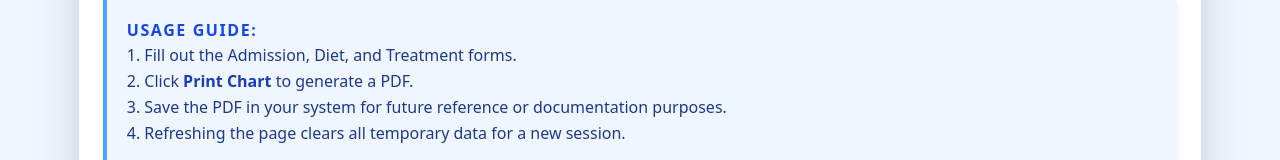
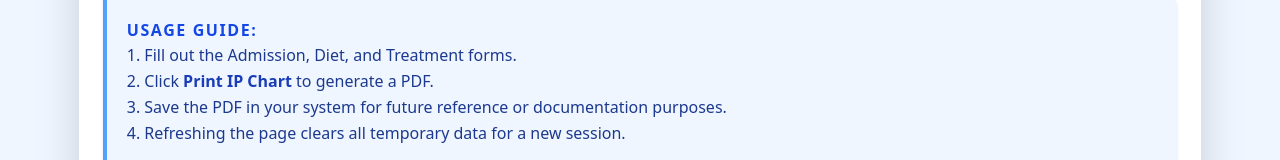
Before and after one commit to SabiqHashil/InPatient-Chart, a React (Vite) app: page / in a window 1280 px wide. Shown: the part 458-618 px from the top of the page. Built offline with nearby package versions, Linux system fonts and the light colour scheme.

Commit message:
Update Note-Usage.jsx

```diff
--- a/src/components/Note-Usage.jsx
+++ b/src/components/Note-Usage.jsx
@@ -12,7 +12,7 @@ const NoteUsage = () => {
             </p>
             <p className="text-xs sm:text-sm md:text-base leading-relaxed">
               1. Fill out the Admission, Diet, and Treatment forms. <br />
-              2. Click <strong className="text-blue-800">Print Chart</strong> to generate a PDF. <br />
+              2. Click <strong className="text-blue-800">Print IP Chart</strong> to generate a PDF. <br />
               3. Save the PDF in your system for future reference or documentation purposes. <br />
               4. Refreshing the page clears all temporary data for a new session.
             </p>
```
